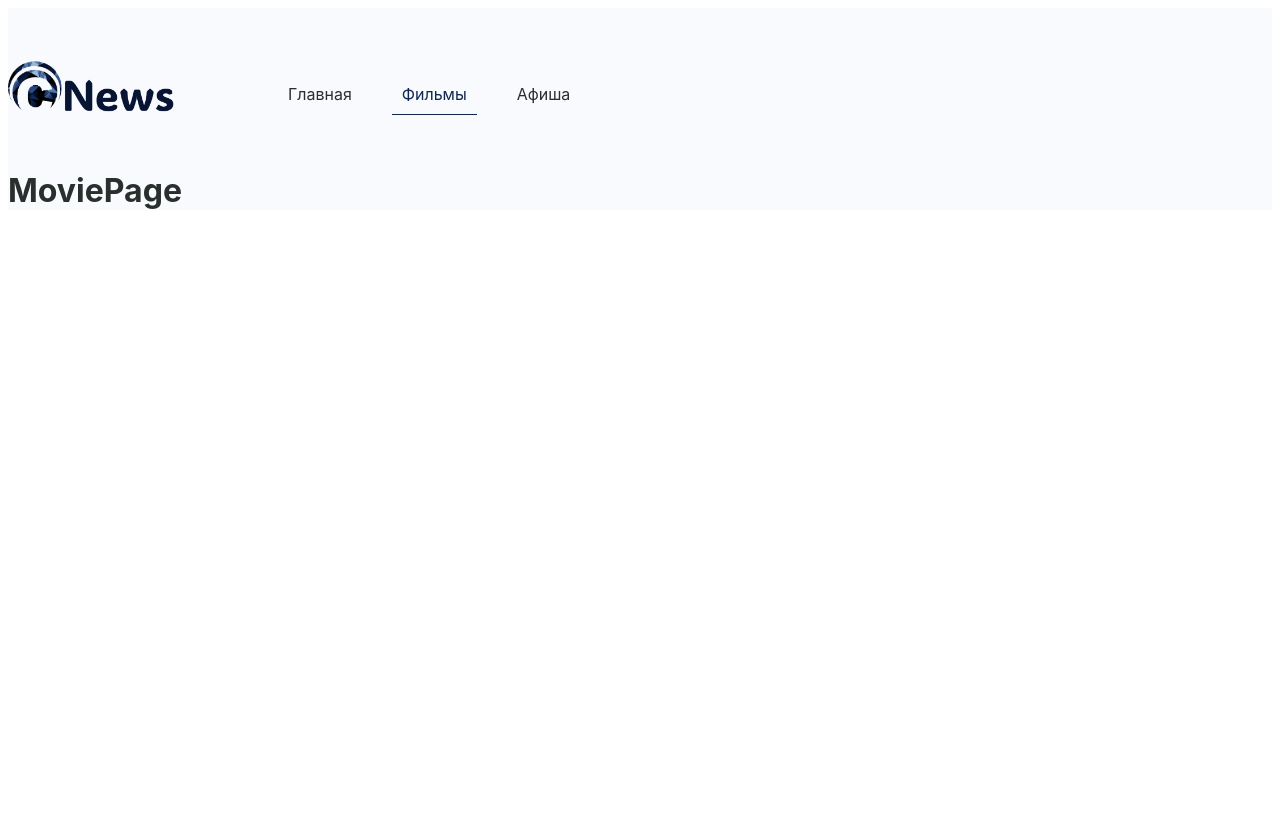
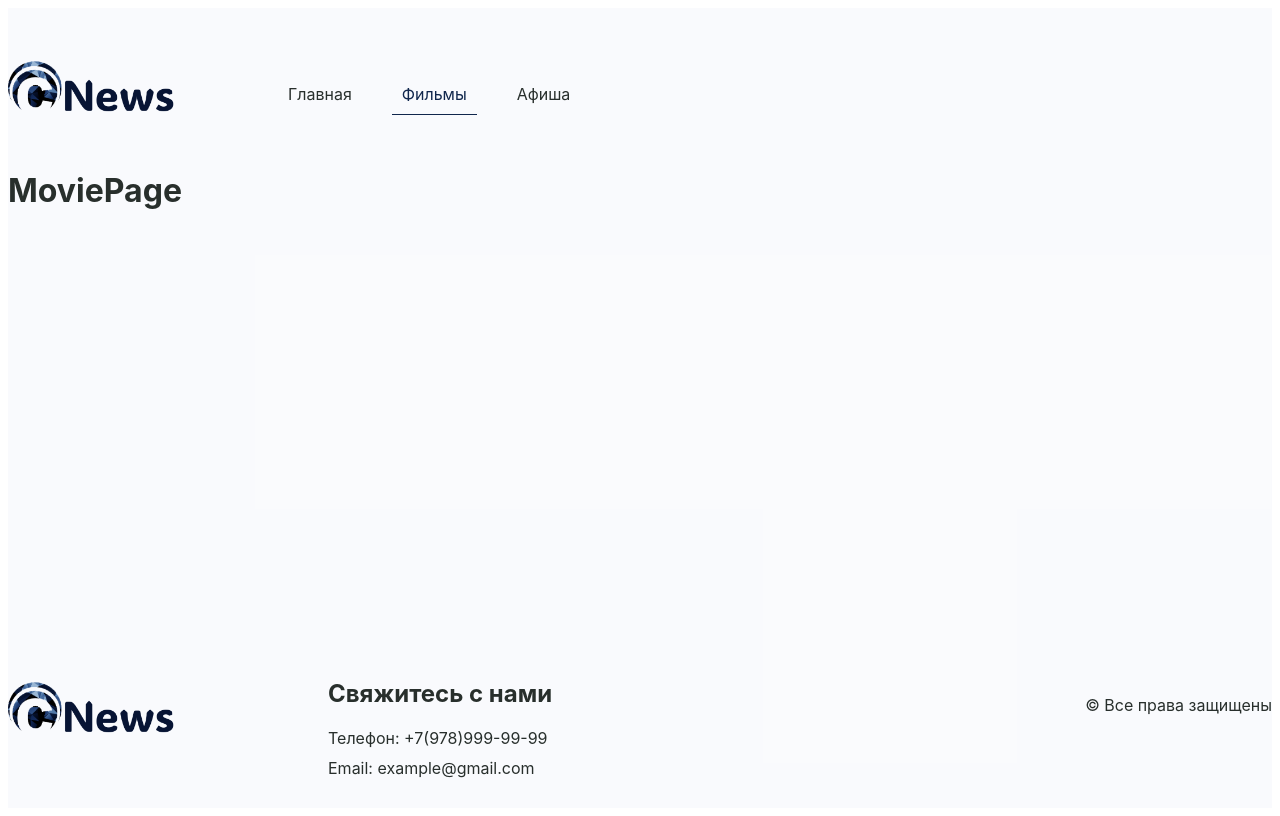
Before and after one commit to MyOwnWorstEnemy-remix/CoolNews, a React (Vite) app: page /movie in a window 1280 px wide. Built offline with nearby package versions, Linux system fonts and the light colour scheme.

Commit message:
Sticky footer

```diff
--- a/src/components/app/styles.tsx
+++ b/src/components/app/styles.tsx
@@ -4,4 +4,8 @@ export const Body = styled.div`
     font-family: Inter, system-ui, Avenir, Helvetica, Arial, sans-serif;
     color: #282f2c;
     background-color: rgba(249, 250, 253, 0.87);
+    min-height: 100vh;
+    display: grid;
+    grid-template-rows: auto 1fr auto;
+    min-width: 320px;
 `
--- a/src/components/blocks/events-list/styles.tsx
+++ b/src/components/blocks/events-list/styles.tsx
@@ -2,6 +2,7 @@ import styled from "styled-components"
 
 export const Section = styled.section`
     width: 100%;
+    min-width: 750px;
     padding-bottom: 70px;
 `
 
--- a/src/components/blocks/news/styles.tsx
+++ b/src/components/blocks/news/styles.tsx
@@ -1,7 +1,7 @@
 import styled from "styled-components";
 
 export const Section = styled.section`
-    width: 700px;
+    width: 750px;
     margin-right: auto;
 `
 
--- a/src/components/pages/events-page/events-page.tsx
+++ b/src/components/pages/events-page/events-page.tsx
@@ -3,6 +3,7 @@ import Header from "../../../layout/header/header";
 import Weather from "../../blocks/weather/weather";
 import EventsList from "../../blocks/events-list/events-list";
 import EventCategorySelect from "../../ui/event-category-select/event-category-select";
+import Footer from "../../../layout/footer/footer";
 import { Main } from "./styles";
 import { EventCategory, EventDescription } from "../../../types/types";
 
@@ -66,6 +67,7 @@ function EventPage() {
             <EventsList category={category} />
             <Weather />
         </Main>
+        <Footer />
       </>
     );
   }
--- a/src/components/pages/main-page/main-page.tsx
+++ b/src/components/pages/main-page/main-page.tsx
@@ -5,6 +5,7 @@ import NewsCategory from "../../ui/news-category/news-category";
 import Weather from "../../blocks/weather/weather";
 import { Category, CategoryList } from "../../../types/types";
 import { HiddenTitle, Main } from "./styles";
+import Footer from "../../../layout/footer/footer";
 
 const categories = [
   {
@@ -67,7 +68,7 @@ function MainPage() {
         <News categoryList={categoryList}/>
         <Weather />
       </Main>
-
+      <Footer />
     </>
   );
 }
--- a/src/components/pages/movie-page/movie-page.tsx
+++ b/src/components/pages/movie-page/movie-page.tsx
@@ -1,3 +1,4 @@
+import Footer from "../../../layout/footer/footer";
 import Header from "../../../layout/header/header";
 
 function MoviePage() {
@@ -5,6 +6,7 @@ function MoviePage() {
     <>
       <Header />
       <h1>MoviePage</h1>
+      <Footer />
     </>
   );
 }
--- /dev/null
+++ b/src/layout/footer/footer.tsx
@@ -0,0 +1,22 @@
+import Logo from "../../assets/logo.png"
+import { StyledFooter, Contacts, Link } from "./styles";
+
+function Footer() {
+    return (
+        <StyledFooter>
+            <Link to="/">
+                <img src={Logo} width={170} height={68} alt="Cool News"/>
+            </Link>
+            <Contacts>
+                <h2>Свяжитесь с нами</h2>
+                <p>Телефон: <a href="tel:+79789999999">+7(978)999-99-99</a></p>
+                <p>Email: <a href="mailto:example@gmail.com">example@gmail.com</a></p>
+            </Contacts>
+            <div>
+                <p>© Все права защищены</p>
+            </div>
+        </StyledFooter>
+    )
+}
+
+export default Footer;
--- /dev/null
+++ b/src/layout/footer/styles.tsx
@@ -0,0 +1,46 @@
+import { NavLink } from "react-router-dom";
+import styled from "styled-components";
+
+export const StyledFooter = styled.footer`
+    width: 100%;
+    max-width: 1700px;
+    padding: 50px 0 20px;
+    margin: 0 auto;
+    display: flex;
+    gap: 150px;
+`
+
+export const Link = styled(NavLink)`
+    &:hover {
+        opacity: 0.8;
+    }
+`
+
+export const Contacts = styled.div`
+    margin-right: auto;
+
+    h2 {
+        margin: 0;
+        margin-bottom: 20px;
+    }
+
+    p {
+        margin: 0;
+        margin-bottom: 10px;
+    }
+
+    a {
+        text-decoration: none;
+        color: #282f2c;
+
+        &:hover,
+        &:focus {
+            color: #104a9d;
+        }
+
+        &:active {
+            color: #10264c;
+            border-bottom: 1px solid #10264c;
+        }
+    }
+`
```
